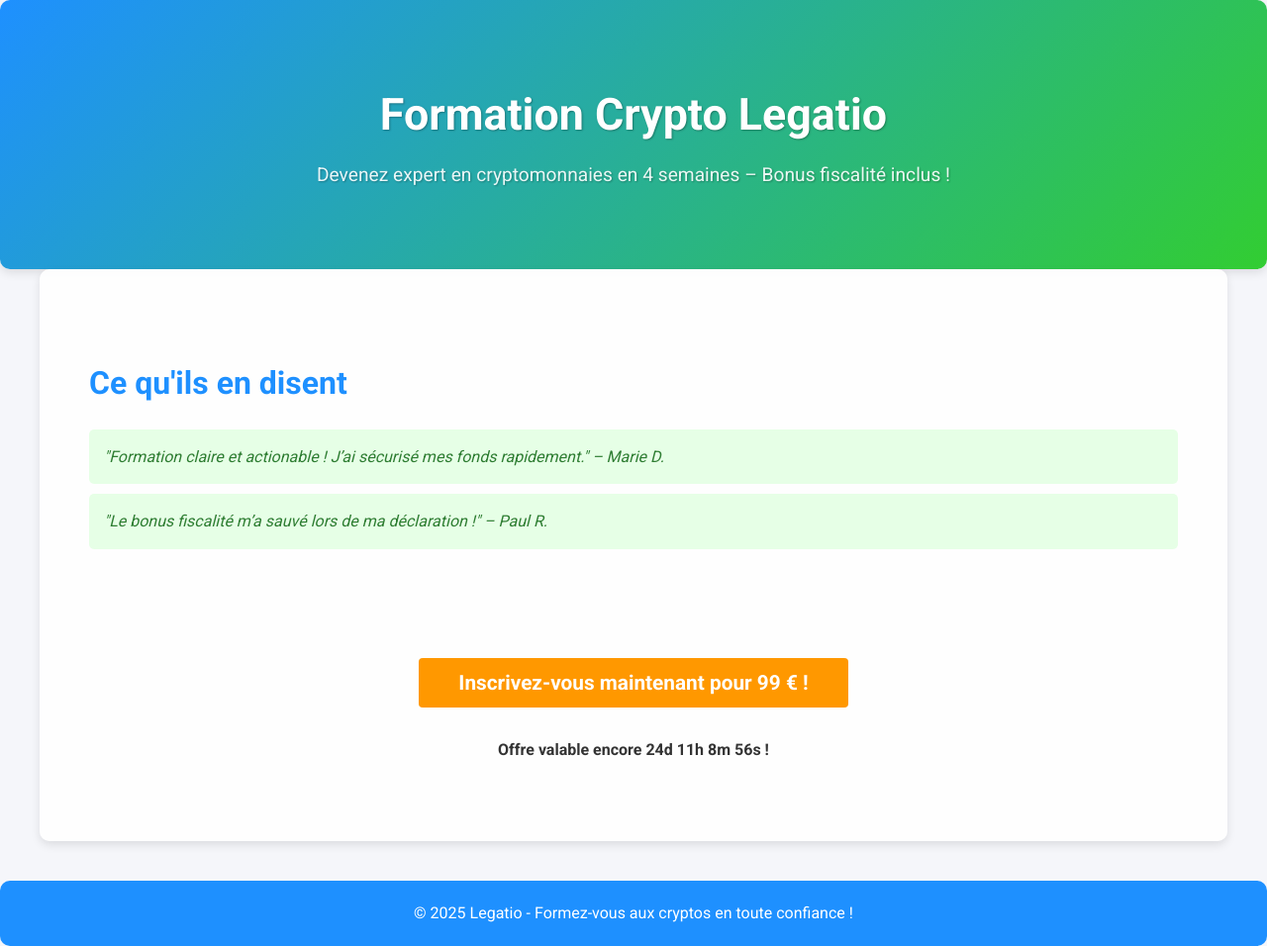
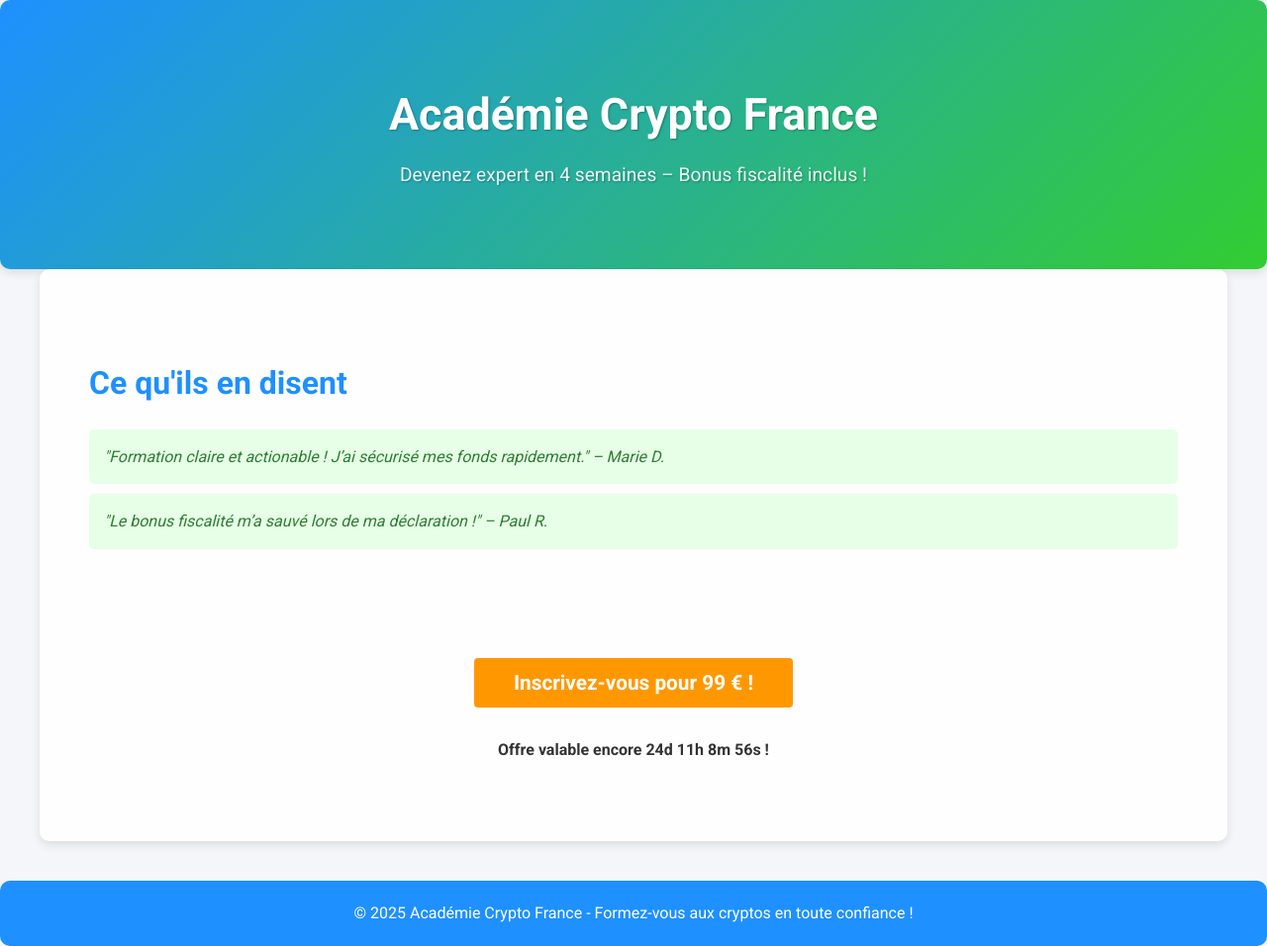
Before and after one commit to Delking77/test, a plain HTML site: page index.html in a window 1280 px wide. Shown: the whole page at 99% size. Drawn offline with Linux system fonts and the light colour scheme.

Commit message:
Update index.html

```diff
--- a/index.html
+++ b/index.html
@@ -3,21 +3,20 @@
 <head>
     <meta charset="UTF-8">
     <meta name="viewport" content="width=device-width, initial-scale=1.0">
-    <title>Formation Crypto Legatio</title>
-    <meta name="description" content="Formation complète pour maîtriser les cryptomonnaies en 4 semaines avec un bonus fiscalité. Inscrivez-vous pour 99 € !">
+    <title>Académie Crypto France</title>
+    <meta name="description" content="Maîtrisez les cryptomonnaies en 4 semaines avec un bonus fiscalité. Inscrivez-vous pour 99 € !">
     <meta name="keywords" content="cryptomonnaies, crypto, formation crypto, bitcoin, ethereum, fiscalité crypto">
     <meta name="author" content="Delking77">
     <link rel="icon" type="image/png" href="favicon.png">
     <link rel="preconnect" href="https://fonts.googleapis.com">
     <link rel="preconnect" href="https://fonts.gstatic.com" crossorigin>
     <link href="https://fonts.googleapis.com/css2?family=Roboto:wght@400;700&display=swap" rel="stylesheet">
-    <link rel="stylesheet" href="https://cdnjs.cloudflare.com/ajax/libs/font-awesome/6.0.0-beta3/css/all.min.css">
     <link rel="stylesheet" href="main.css">
 </head>
 <body>
     <header class="header" role="banner">
-        <h1>Formation Crypto Legatio</h1>
-        <p>Devenez expert en cryptomonnaies en 4 semaines – Bonus fiscalité inclus !</p>
+        <h1>Académie Crypto France</h1>
+        <p>Devenez expert en 4 semaines – Bonus fiscalité inclus !</p>
     </header>
 
     <div class="container" role="main">
@@ -28,7 +27,7 @@
         </div>
 
         <div class="cta">
-            <a href="https://forms.zohopublic.eu/legatiofinancegm1/form/FormationLegatio/formperma/KJFWjeRIKY8UThsXsHJidxiNMAWzhDUYPAJeReZCVbY" class="cta-button">Inscrivez-vous maintenant pour 99 € !</a>
+            <a href="https://forms.zohopublic.eu/legatiofinancegm1/form/FormationLegatio/formperma/KJFWjeRIKY8UThsXsHJidxiNMAWzhDUYPAJeReZCVbY" class="cta-button">Inscrivez-vous pour 99 € !</a>
             <div id="countdown" class="countdown">
                 Offre valable encore <span id="timer"></span> !
             </div>
@@ -36,7 +35,7 @@
     </div>
 
     <footer role="contentinfo">
-        <p>© 2025 Legatio - Formez-vous aux cryptos en toute confiance !</p>
+        <p>© 2025 Académie Crypto France - Formez-vous aux cryptos en toute confiance !</p>
     </footer>
 
     <script>
```
